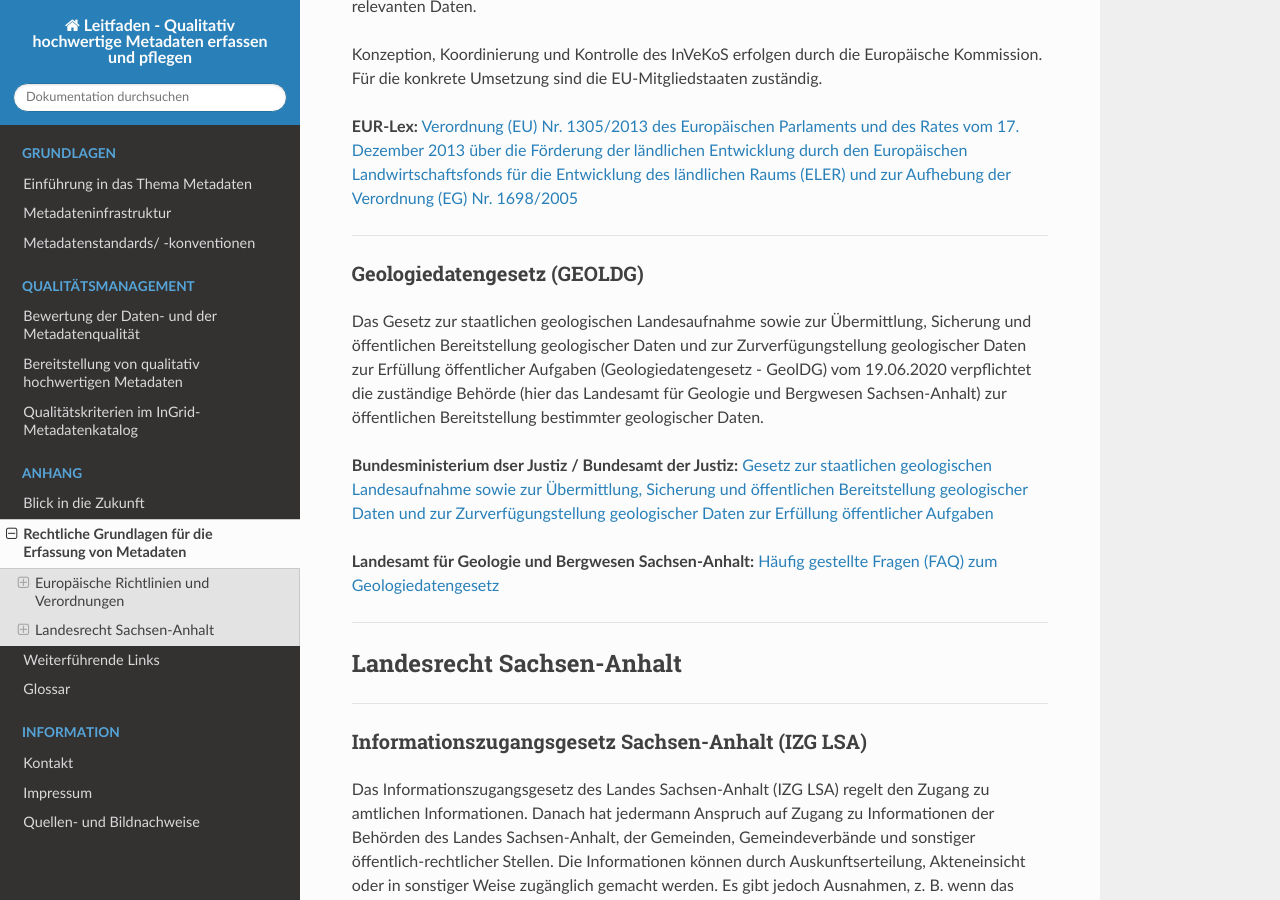
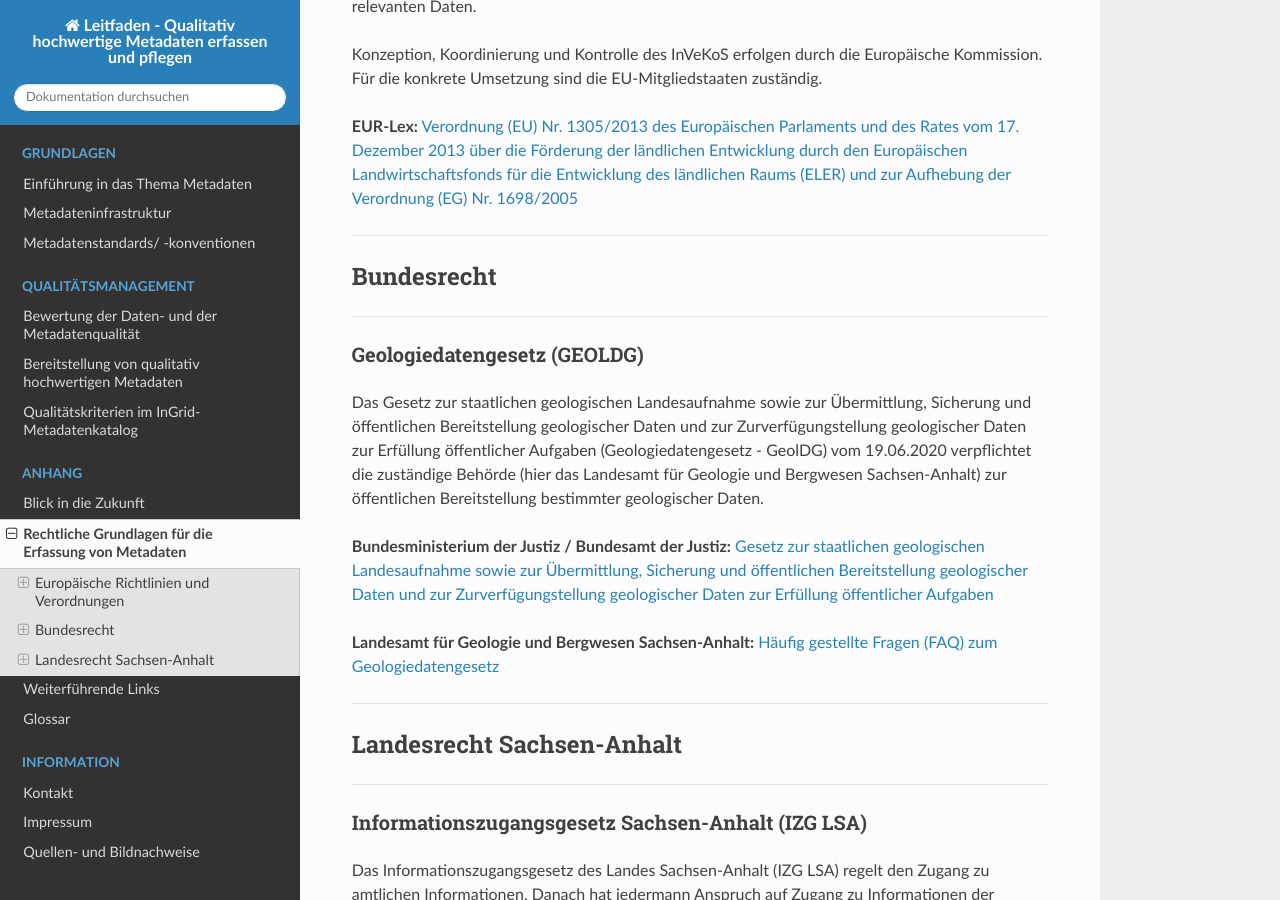
Before and after one commit to tomiwo/ingrid-mdk-st-high-quality-metadata, a Sphinx documentation site: the page built from docs/anhang/rechtliche-grundlagen.rst, in a window 1280 px wide and 900 px high, scrolled down 4423 px. Built offline with Sphinx 7.4.7 and the Read the Docs theme 3.1.0, drawn with Linux system fonts in a browser that asks for light colours.

Commit message:
Update rechtliche-grundlagen.rst

```diff
--- a/docs/anhang/rechtliche-grundlagen.rst
+++ b/docs/anhang/rechtliche-grundlagen.rst
@@ -2,13 +2,13 @@
 Rechtliche Grundlagen für die Erfassung von Metadaten
 ======================================================
 
-------------------------------------------------------------------------------------------------------------------------------
+------------------------------------------------------------------------------------------------------------------------
 
 
 Europäische Richtlinien und Verordnungen
 -----------------------------------------
 
----------------------------------------------------------------------------------------------------------
+------------------------------------------------------------------------------------------------------------------------
 
 
 EU OD-PSI-Richtlinie
@@ -47,7 +47,7 @@ Die OD-PSI-Richtlinie ist Teil eines Maßnahmenpakets zur Stärkung der Datenwir
 
 **EUR-Lex:** `Richtlinie (EU) 2019/1024 des Europäischen Parlaments und des Rates vom 20. Juni 2019 über offene Daten und die Weiterverwendung von Informationen des öffentlichen Sektors (Neufassung) <https://eur-lex.europa.eu/legal-content/DE/TXT/?uri=CELEX:32019L1024>`_
 
--------------------------------------------------------------------------------------------------------------
+------------------------------------------------------------------------------------------------------------------------
 
 EU Durchführungsverordnung für hochwertige Datensätze – DVO HVD
 ^^^^^^^^^^^^^^^^^^^^^^^^^^^^^^^^^^^^^^^^^^^^^^^^^^^^^^^^^^^^^^^
@@ -79,7 +79,7 @@ Die als hochwertige Datensätze identifizierten Daten sind folgenden sechs Kateg
 
 **GovData:** `Häufig gestellte Fragen (FAQ) zur Durchführungsverordnung zur Festlegung bestimmter hochwertiger Datensätze <https://www.govdata.de/informationen/hochwertige-datensaetze>`_
 
---------------------------------------------------------------------------------------------------------
+------------------------------------------------------------------------------------------------------------------------
 
 INSPIRE-Richtlinie
 ^^^^^^^^^^^^^^^^^^
@@ -98,7 +98,7 @@ Die Europäische Kommission betreibt ein EU-weites INSPIRE Geoportal, das Zugang
 
 **EUR-Lex:** `Die Geodateninfrastruktur der EU (INSPIRE) <https://eur-lex.europa.eu/DE/legal-content/summary/the-eu-s-infrastructure-for-spatial-information-inspire.html>`_
 
--------------------------------------------------------------------------------------------------------
+------------------------------------------------------------------------------------------------------------------------
 
 Integrierte Verwaltungs- und Kontrollsystem (InVeKoS)
 ^^^^^^^^^^^^^^^^^^^^^^^^^^^^^^^^^^^^^^^^^^^^^^^^^^^^^^
@@ -118,24 +118,30 @@ Konzeption, Koordinierung und Kontrolle des InVeKoS erfolgen durch die Europäis
 
 **EUR-Lex:** `Verordnung (EU) Nr. 1305/2013 des Europäischen Parlaments und des Rates vom 17. Dezember 2013 über die Förderung der ländlichen Entwicklung durch den Europäischen Landwirtschaftsfonds für die Entwicklung des ländlichen Raums (ELER) und zur Aufhebung der Verordnung (EG) Nr. 1698/2005 <https://eur-lex.europa.eu/legal-content/DE/ALL/?uri=celex%3A32013R1305>`_
 
---------------------------------------------------------------------------------------------------------------------
+------------------------------------------------------------------------------------------------------------------------
+
+
+Bundesrecht
+-----------------------------------------
+
+------------------------------------------------------------------------------------------------------------------------
 
 Geologiedatengesetz (GEOLDG)
 ^^^^^^^^^^^^^^^^^^^^^^^^^^^^
 Das Gesetz zur staatlichen geologischen Landesaufnahme sowie zur Übermittlung, Sicherung und öffentlichen Bereitstellung geologischer Daten und zur Zurverfügungstellung geologischer Daten zur Erfüllung öffentlicher Aufgaben (Geologiedatengesetz - GeolDG) vom 19.06.2020 verpflichtet die zuständige Behörde (hier das Landesamt für Geologie und Bergwesen Sachsen-Anhalt) zur öffentlichen Bereitstellung bestimmter geologischer Daten.
 
-**Bundesministerium dser Justiz / Bundesamt der Justiz:** `Gesetz zur staatlichen geologischen Landesaufnahme sowie zur Übermittlung, Sicherung und öffentlichen Bereitstellung geologischer Daten und zur Zurverfügungstellung geologischer Daten zur Erfüllung öffentlicher Aufgaben <https://www.gesetze-im-internet.de/geoldg/>`_
+**Bundesministerium der Justiz / Bundesamt der Justiz:** `Gesetz zur staatlichen geologischen Landesaufnahme sowie zur Übermittlung, Sicherung und öffentlichen Bereitstellung geologischer Daten und zur Zurverfügungstellung geologischer Daten zur Erfüllung öffentlicher Aufgaben <https://www.gesetze-im-internet.de/geoldg/>`_
 
 
 **Landesamt für Geologie und Bergwesen Sachsen-Anhalt:** `Häufig gestellte Fragen (FAQ) zum Geologiedatengesetz  <https://lagb.sachsen-anhalt.de/geologie/geologiedatengesetz/geologiedatengesetz-faq>`_
 
 
----------------------------------------------------------------------------------------------------------------------------
+------------------------------------------------------------------------------------------------------------------------
 
 Landesrecht Sachsen-Anhalt
 ---------------------------
 
----------------------------------------------------------------------------------------------------------------------------
+------------------------------------------------------------------------------------------------------------------------
 
 Informationszugangsgesetz Sachsen-Anhalt (IZG LSA)
 ^^^^^^^^^^^^^^^^^^^^^^^^^^^^^^^^^^^^^^^^^^^^^^^^^^
@@ -144,7 +150,7 @@ Das Informationszugangsgesetz des Landes Sachsen-Anhalt (IZG LSA) regelt den Zug
 
 `Informationszugangsgesetz Sachsen-Anhalt (IZG LSA) vom 19. Juni 2008 <https://www.landesrecht.sachsen-anhalt.de/bsst/document/jlr-InfZGSTrahmen>`_
 
--------------------------------------------------------------------------------------------------------
+------------------------------------------------------------------------------------------------------------------------
 
 Umweltinformationsgesetz des Landes Sachsen-Anhalt (UIG LSA)
 ^^^^^^^^^^^^^^^^^^^^^^^^^^^^^^^^^^^^^^^^^^^^^^^^^^^^^^^^^^^^
@@ -153,7 +159,7 @@ Das Umweltinformationsgesetz des Landes Sachsen-Anhalt (UIG LSA), das am 18. Feb
 
 `Umweltinformationsgesetz des Landes Sachsen-Anhalt (UIG LSA) vom 14. Februar 2006 <https://www.landesrecht.sachsen-anhalt.de/bsst/document/jlr-UIGSTrahmen>`_
 
---------------------------------------------------------------------------------------------------------
+------------------------------------------------------------------------------------------------------------------------
 
 Geodateninfrastrukturgesetz für das Landes Sachsen-Anhalt (GDIG LSA)
 ^^^^^^^^^^^^^^^^^^^^^^^^^^^^^^^^^^^^^^^^^^^^^^^^^^^^^^^^^^^^^^^^^^^^
@@ -162,7 +168,7 @@ Das Geodateninfrastrukturgesetz des Landes Sachsen-Anhalt (GDIG LSA) regelt den
 
 `Geodateninfrastrukturgesetz für das Land Sachsen-Anhalt (GDIG LSA) vom 14. Juli 2009 <https://www.landesrecht.sachsen-anhalt.de/bsst/document/jlr-GDIGSTrahmen>`_
 
--------------------------------------------------------------------------------------------------------
+------------------------------------------------------------------------------------------------------------------------
 
 Landesentwicklungsgesetz Sachsen-Anhalt (LEntwG LSA)
 ^^^^^^^^^^^^^^^^^^^^^^^^^^^^^^^^^^^^^^^^^^^^^^^^^^^^^
```
